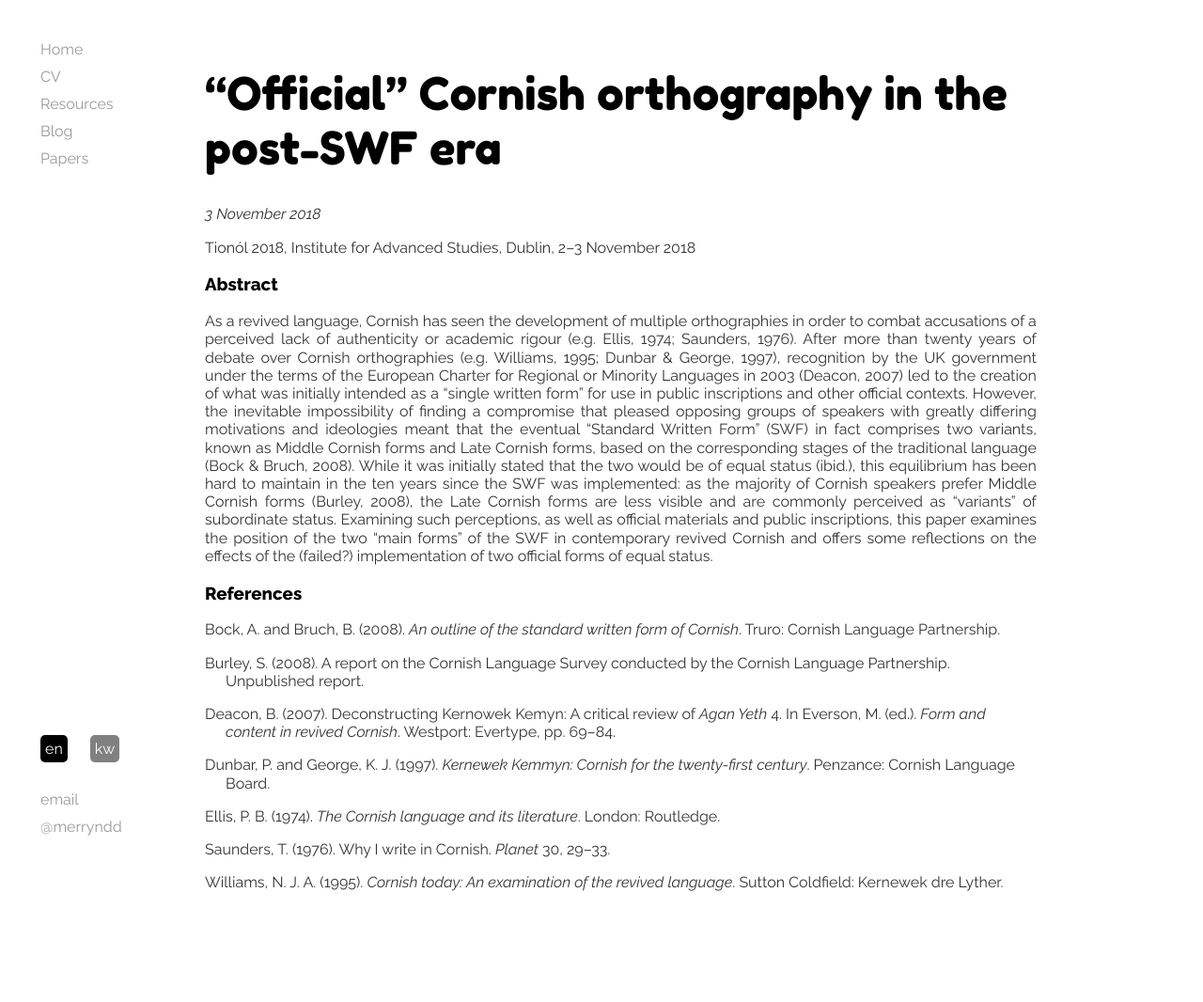
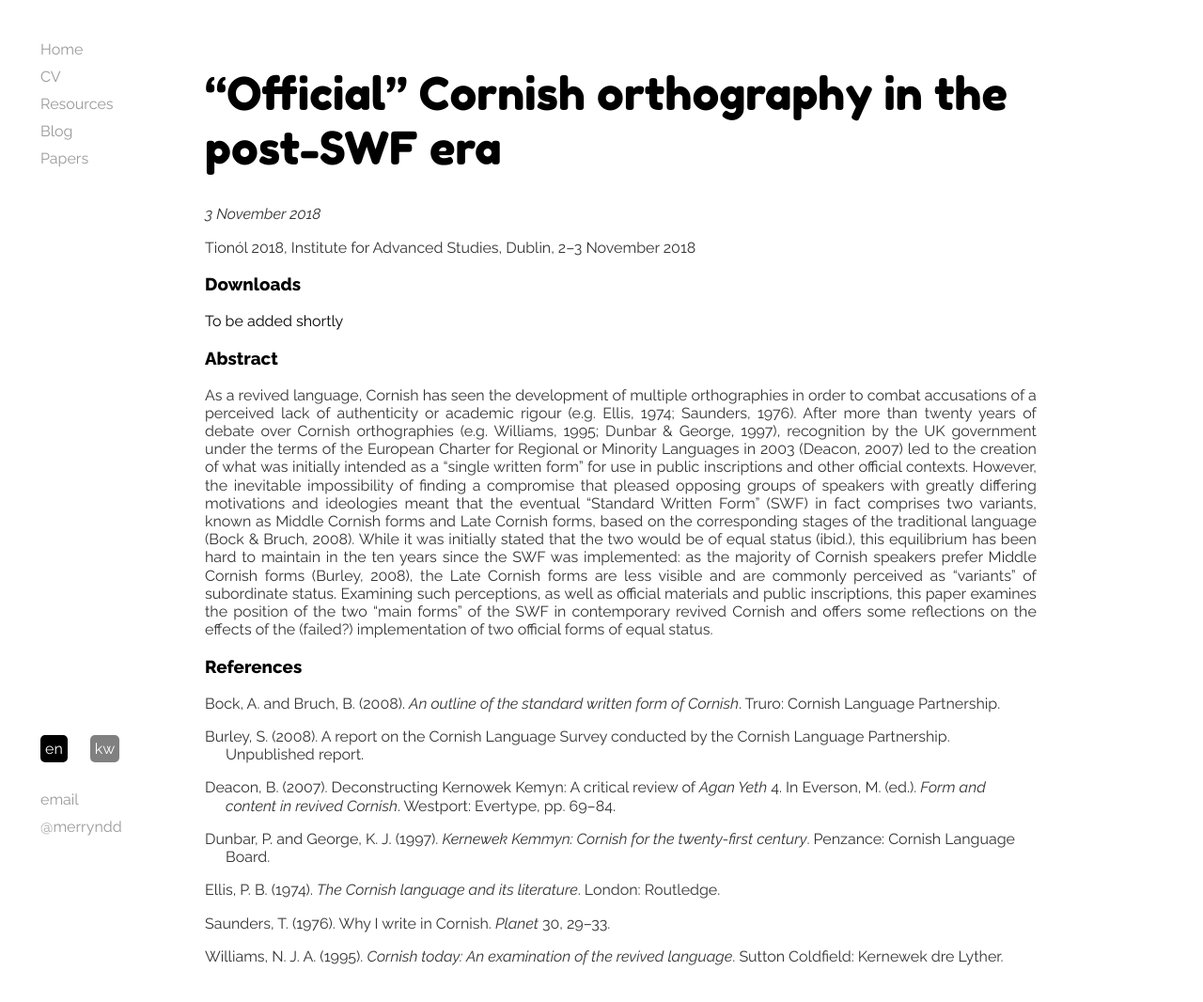
Before and after one commit to merryndd/merryndd.github.io, a Jekyll site: the page built from _posts/2018-11-03-swf.html, in a window 1280 px wide and 1081 px high. Shown: the top 1066 px of the window at 94% size. Built offline with Jekyll 4.4.1, drawn with Linux system fonts in a browser that asks for light colours.

Commit message:
Update 2018-11-03-swf.html

```diff
--- a/_posts/2018-11-03-swf.html
+++ b/_posts/2018-11-03-swf.html
@@ -2,16 +2,22 @@
 layout: post
 title: "“Official” Cornish orthography in the post-SWF era"
 date: 2018-11-03
-categories: [upcoming]
+categories: [papers]
 ---
 <div class="en">
 <p>Tionól 2018, Institute for Advanced Studies, Dublin, 2–3 November 2018</p>
+
+  <h3>Downloads</h3>
+  To be added shortly
 
 <h3>Abstract</h3>
 </div>
 
 <div class="kw">
 <p>Tionól 2018, Fundyans rag Studhyanjow Avonsys, Dulyn, 2–3 mis Du 2018</p>
+
+  <h3>Iscargow</h3>
+  A vedn boas obma en scon
 
 <h3>Berrscrif</h3>
 </div>
```
